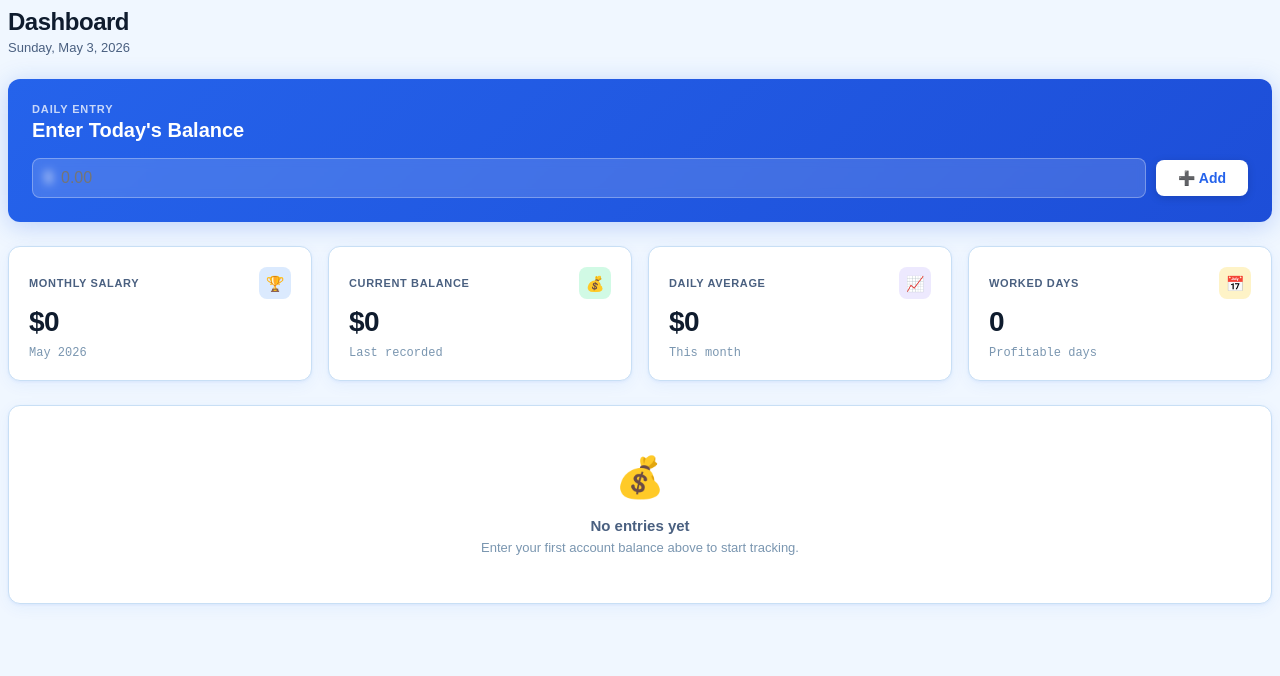
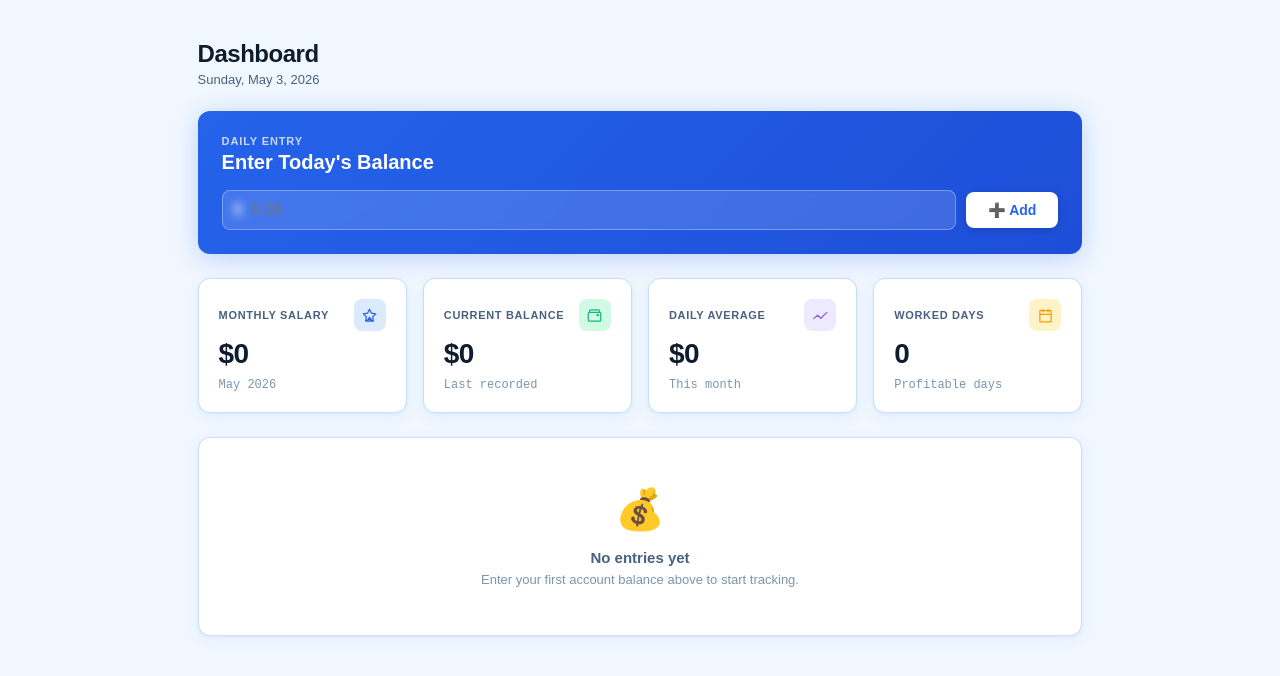
Before and after one commit to jonnyy04/Income-Analyzer, a React (Vite) app in the folder IncomeAnalyzer/: page / in a window 1280 px wide. Shown: the top 676 px of the page. Built offline with nearby package versions, Linux system fonts and the light colour scheme.

Commit message:
feat: Replace emoji icons with SVG path icons

```diff
--- a/IncomeAnalyzer/src/App.jsx
+++ b/IncomeAnalyzer/src/App.jsx
@@ -10,7 +10,7 @@ function App() {
 	}
 
 	return (
-		<main>
+		<main style={{ maxWidth: "70%", margin: "0 auto", padding: "2rem 0" }}>
 			<DashboardPage entries={entries} onAdd={handleAddEntry} />
 		</main>
 	);
--- a/IncomeAnalyzer/src/components/Icon.jsx
+++ b/IncomeAnalyzer/src/components/Icon.jsx
@@ -1,11 +1,21 @@
-export default function Icon({ name, size = 24 }) {
-	const iconMap = {
-		award: "🏆",
-		wallet: "💰",
-		trend: "📈",
-		calendar: "📅",
-		plus: "➕",
-	};
+const paths = {
+	dashboard: "M3 9l9-7 9 7v11a2 2 0 0 1-2 2H5a2 2 0 0 1-2-2z",
+	stats: "M18 20V10M12 20V4M6 20v-6",
+	sun: "M12 1v2M12 21v2M4.22 4.22l1.42 1.42M18.36 18.36l1.42 1.42M1 12h2M21 12h2M4.22 19.78l1.42-1.42M18.36 5.64l1.42-1.42M12 5a7 7 0 1 0 0 14A7 7 0 0 0 12 5z",
+	moon: "M21 12.79A9 9 0 1 1 11.21 3 7 7 0 0 0 21 12.79z",
+	plus: "M12 5v14M5 12h14",
+	trash: "M3 6h18M19 6l-1 14H6L5 6M10 11v6M14 11v6M8 6V4h8v2",
+	wallet: "M20 7H4a2 2 0 0 0-2 2v10a2 2 0 0 0 2 2h16a2 2 0 0 0 2-2V9a2 2 0 0 0-2-2zM16 11a1 1 0 1 0 2 0 1 1 0 0 0-2 0zM4 7V5a2 2 0 0 1 2-2h12a2 2 0 0 1 2 2v2",
+	trend: "M22 7l-9.5 9.5-5-5L1 17",
+	calendar: "M3 4h18v18H3zM16 2v4M8 2v4M3 10h18",
+	award: "M12 15l-4 6h8l-4-6zM12 2l3.09 6.26L22 9.27l-5 4.87 1.18 6.88L12 17.77l-6.18 3.25L7 14.14 2 9.27l6.91-1.01L12 2z",
+	chart: "M3 3v18h18",
+};
 
-	return <span style={{ fontSize: size, lineHeight: 1 }}>{iconMap[name] || name}</span>;
+export default function Icon({ name, size = 18, strokeWidth = 2 }) {
+	return (
+		<svg width={size} height={size} viewBox="0 0 24 24" fill="none" stroke="currentColor" strokeWidth={strokeWidth} strokeLinecap="round" strokeLinejoin="round">
+			<path d={paths[name]} />
+		</svg>
+	);
 }
```
